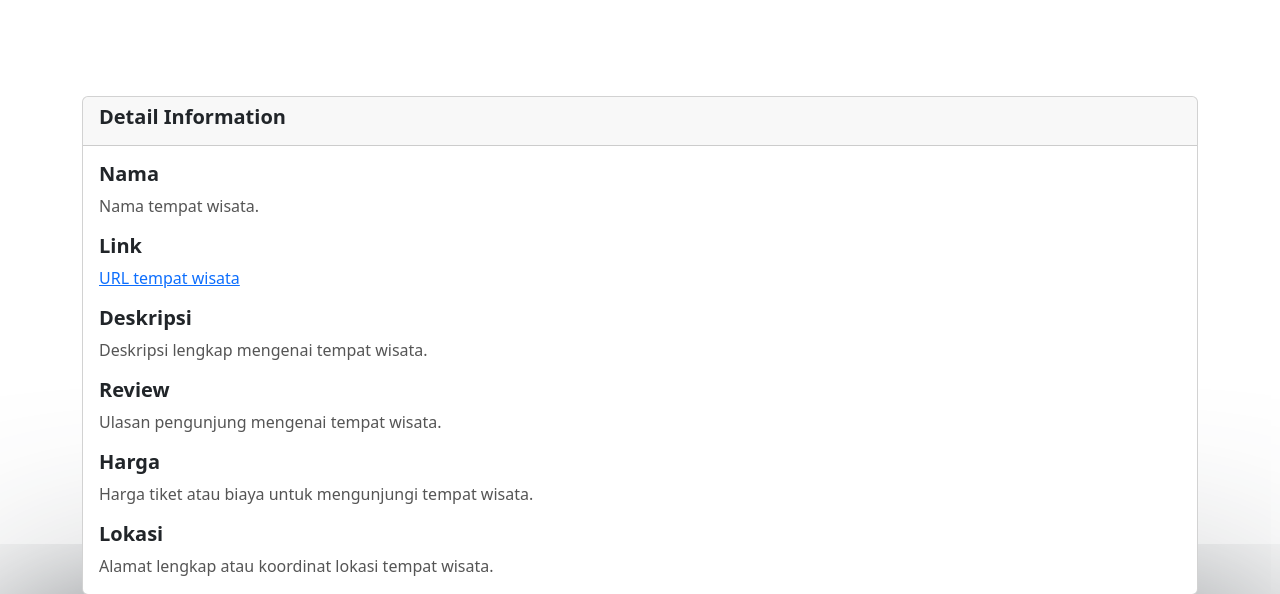
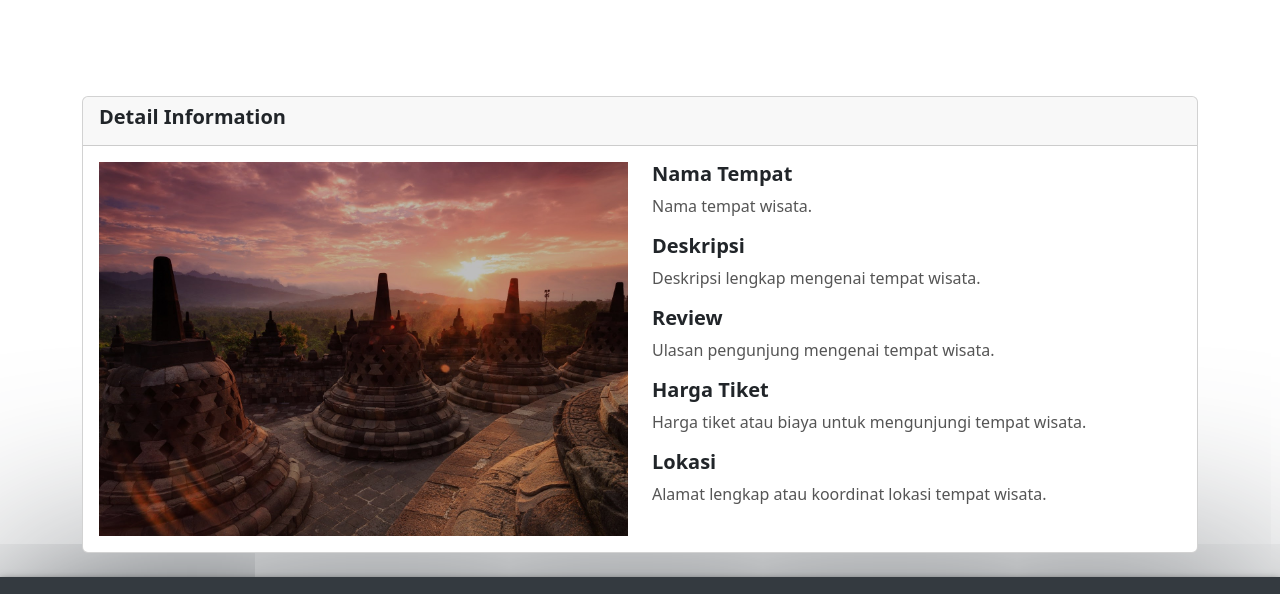
Before and after one commit to rflyffa/capstone-C624-PS113, a website built with webpack: page Capstone/src/templates/detail.html in a window 1280 px wide. Shown: the part 3775-4369 px from the top of the page. Built offline with nearby package versions, Linux system fonts and the light colour scheme; files whose address does not match are found by name.

Commit message:
update detail

```diff
--- a/Capstone/src/templates/detail.html
+++ b/Capstone/src/templates/detail.html
@@ -91,17 +91,19 @@
     </div>
 
 <!-- Main Content -->
-    <main id="main-content" class="container mt-5 pt-5">
+<main id="card-detail" class="container mt-5 pt-5">
     <div class="card mb-4">
         <div class="card-header">
             <h1 class="card-title">Detail Information</h1>
         </div>
         <div class="card-body">
-                <h5 class="card-title">Nama</h5>
+            <div class="row">
+                <div class="col-md-6">
+                    <img src="images/heros/slider1.jpg" alt="Deskripsi Gambar" class="img-fluid">
+                </div>
+                <div class="col-md-6">
+                    <h5 class="card-title">Nama Tempat</h5>
                     <p class="card-text">Nama tempat wisata.</p>
-
-                <h5 class="card-title">Link</h5>
-                <p class="card-text"><a href="#">URL tempat wisata</a></p>
 
                     <h5 class="card-title">Deskripsi</h5>
                     <p class="card-text">Deskripsi lengkap mengenai tempat wisata.</p>
@@ -109,14 +111,17 @@
                     <h5 class="card-title">Review</h5>
                     <p class="card-text">Ulasan pengunjung mengenai tempat wisata.</p>
 
-                <h5 class="card-title">Harga</h5>
+                    <h5 class="card-title">Harga Tiket</h5>
                     <p class="card-text">Harga tiket atau biaya untuk mengunjungi tempat wisata.</p>
 
                     <h5 class="card-title">Lokasi</h5>
                     <p class="card-text">Alamat lengkap atau koordinat lokasi tempat wisata.</p>
                 </div>
             </div>
+        </div>
+    </div>
 </main>
+
 
 
     <!--Footer-->
```
Lines whose indentation alone changed are shown as unchanged.
